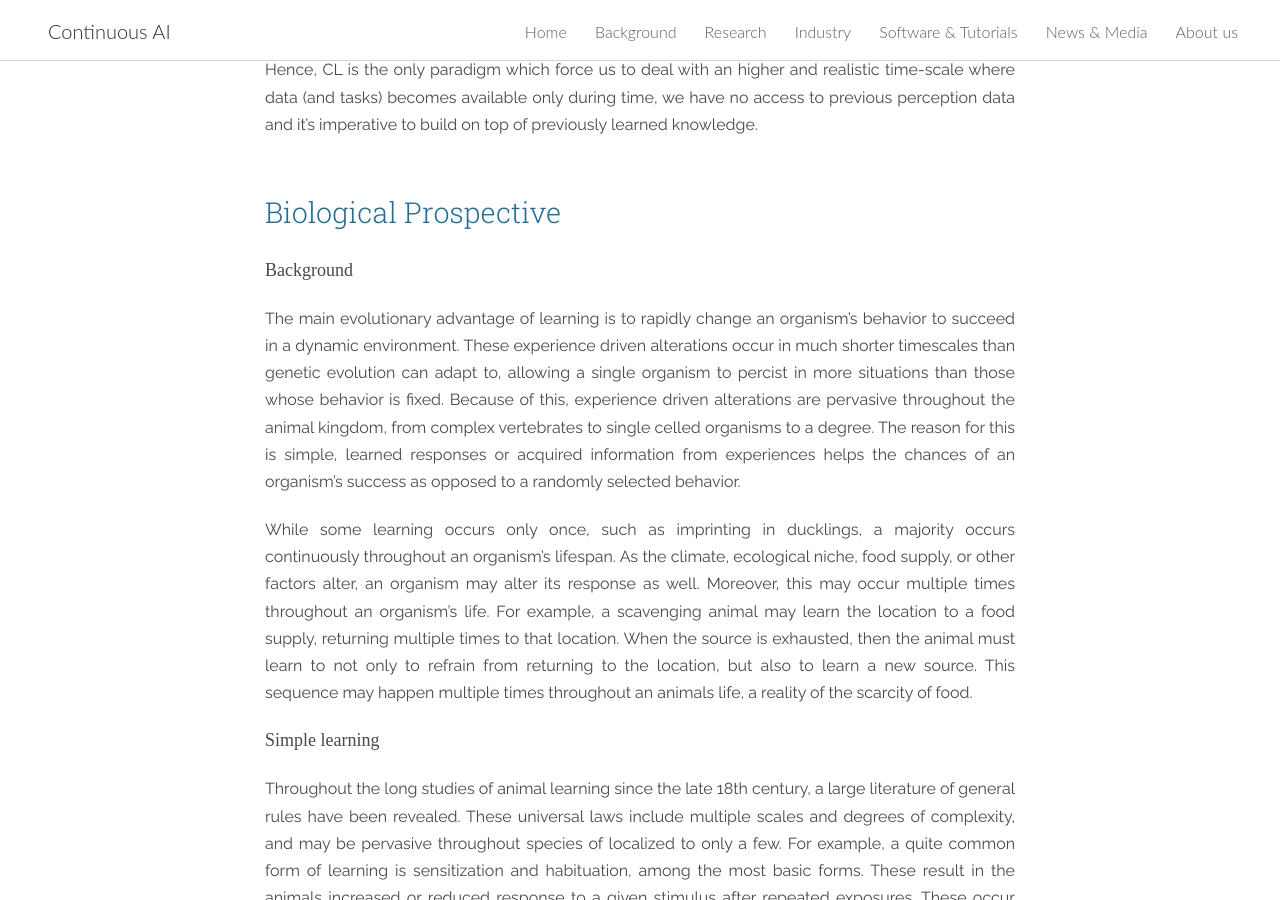
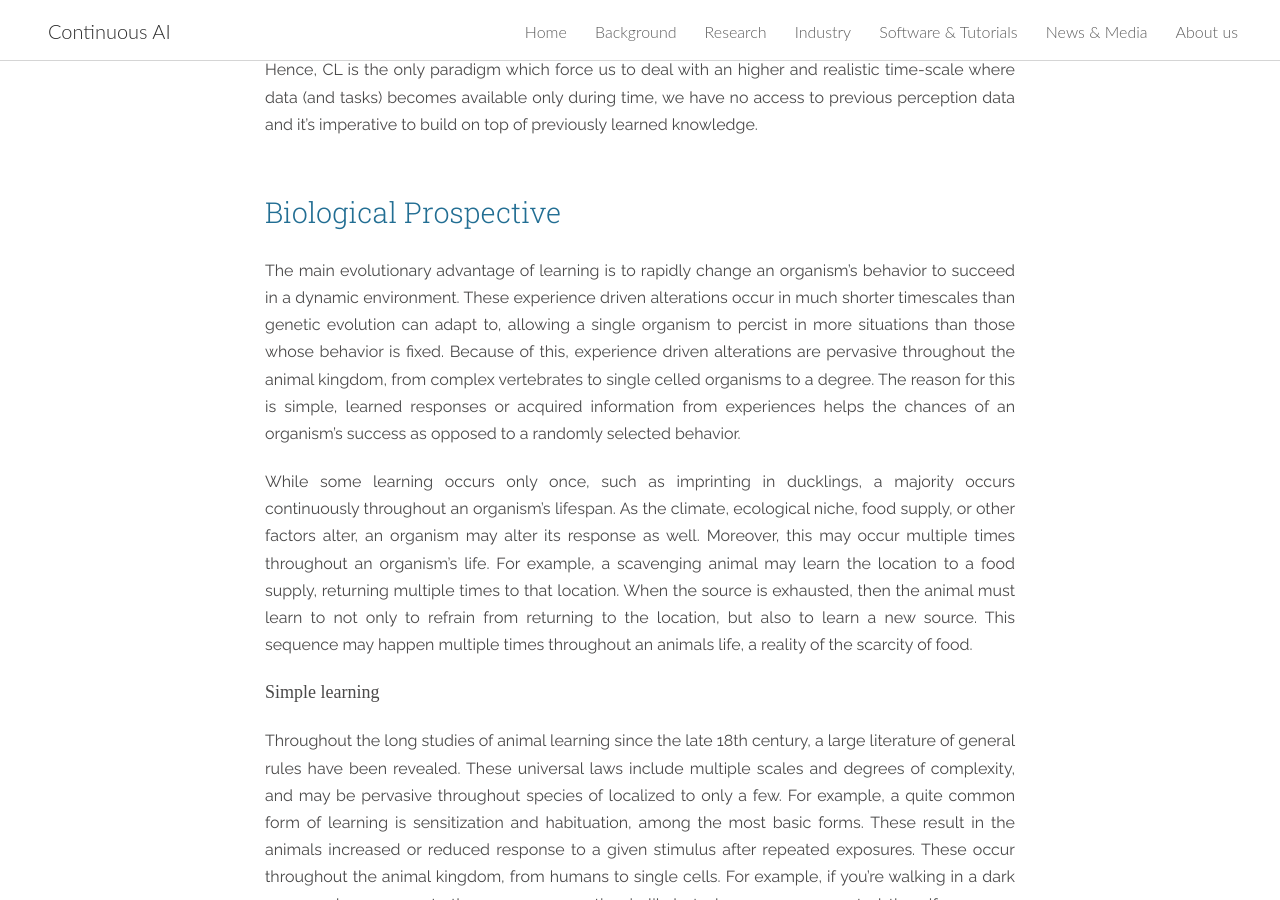
Before and after one commit to giparisi/website, a Jekyll site: the page built from background.md, in a window 1280 px wide and 900 px high, scrolled down 543 px. Built offline with Jekyll 4.4.1, drawn with Linux system fonts in a browser that asks for light colours; nearby versions of some CDN libraries.

Commit message:
looks better

```diff
--- a/background.md
+++ b/background.md
@@ -16,8 +16,6 @@ Hence, CL is the only paradigm which force us to deal with an higher and realist
 
 <a href="#cl-background"></a>
 <h3 id="cl-backgorund" style="margin-bottom:30px">Biological Prospective</h3>
-
-<i>Background</i>
 
 The main evolutionary advantage of learning is to rapidly change an organism's behavior to succeed in a dynamic environment. These experience driven alterations occur in much shorter timescales than genetic evolution can adapt to, allowing a single organism to percist in more situations than those whose behavior is fixed. Because of this, experience driven alterations are pervasive throughout the animal kingdom, from complex vertebrates to single celled organisms to a degree. The reason for this is simple, learned responses or acquired information from experiences helps the chances of an organism's success as opposed to a randomly selected behavior.
 
```
